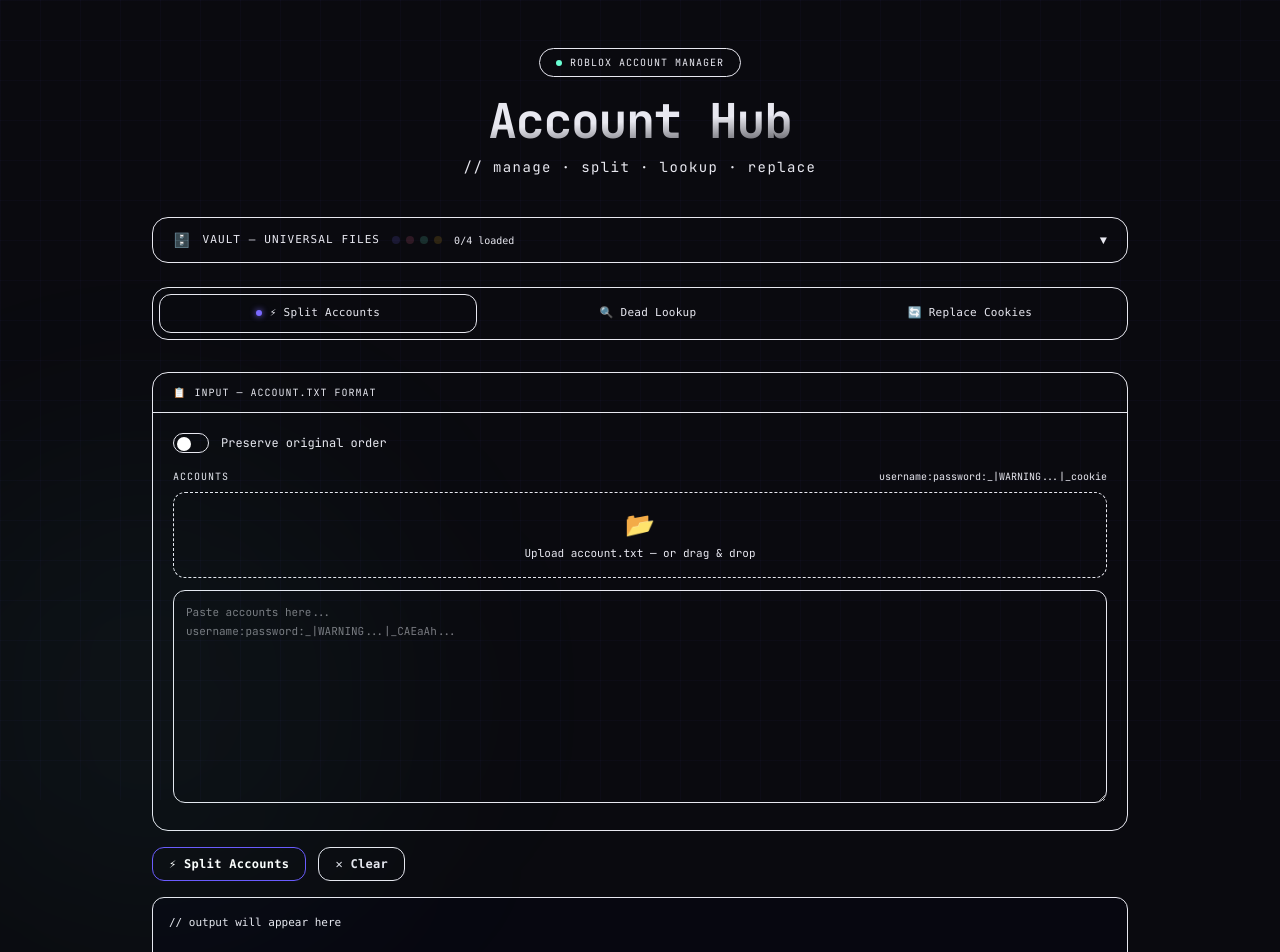
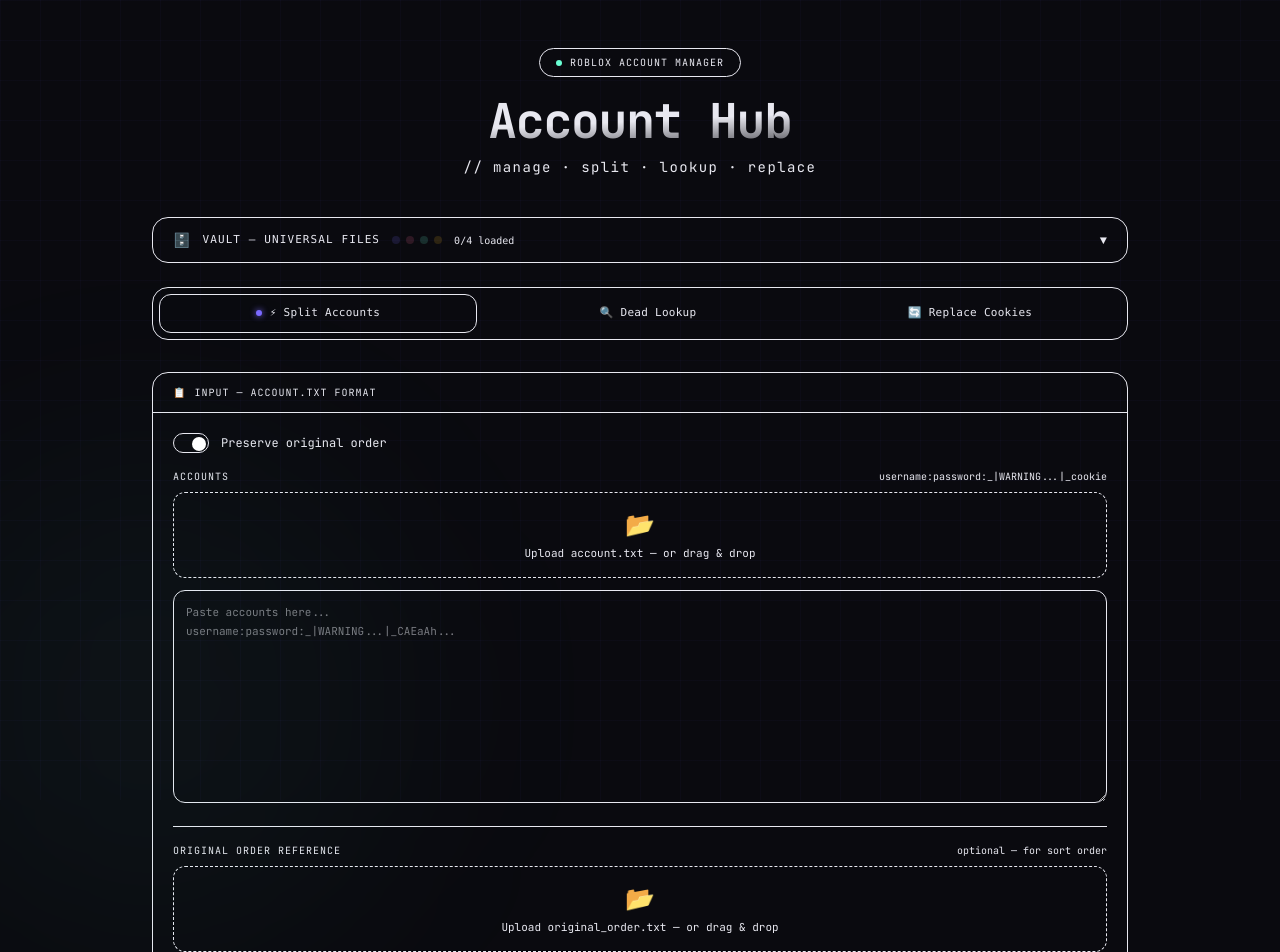
Before and after one commit to yourboiralph/CookieRefresher, a Next.js app: page / in a window 1280 px wide. Shown: the top 952 px of the page. Built offline with nearby package versions, Linux system fonts and the light colour scheme.

Commit message:
made preserve original as true by default

```diff
--- a/components/SplitPanel.tsx
+++ b/components/SplitPanel.tsx
@@ -189,7 +189,7 @@
 export default function SplitPanel() {
   const [accounts, setAccounts] = useState("");
   const [orderText, setOrderText] = useState("");
-  const [useOrder, setUseOrder] = useState(false);
+  const [useOrder, setUseOrder] = useState(true);
   const [logs, setLogs] = useState<LogEntry[]>([]);
   const [result, setResult] = useState<{
     userpass: string;
```
